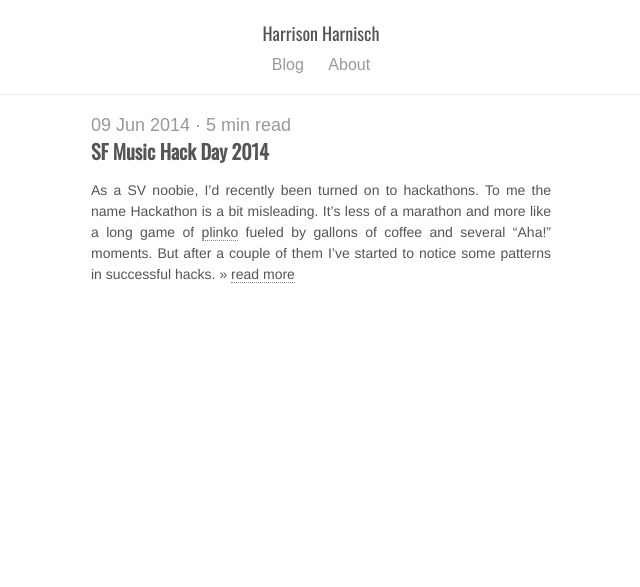
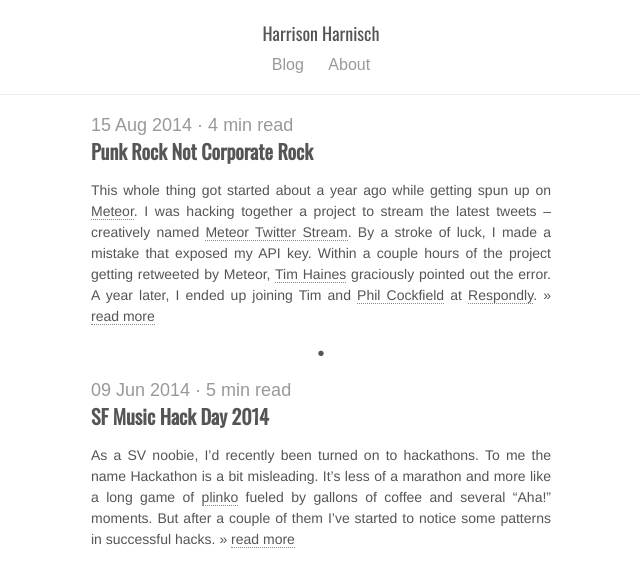
Before and after one commit to hharnisc/hharnisc.github.io, a Jekyll site: the page built from index.html, in a window 1280 px wide. Shown: the top 587 px of the page, without its empty margins (319-959 px from the left). Built offline with Jekyll 4.4.1, drawn with Linux system fonts in a browser that asks for light colours; nearby versions of some CDN libraries; some web fonts are replaced.

Commit message:
post added 2014-08-15

```diff
--- a/_layouts/default.html
+++ b/_layouts/default.html
@@ -7,6 +7,7 @@
     <link href='http://fonts.googleapis.com/css?family=Droid+Serif' rel='stylesheet' type='text/css'>
     <link href='http://fonts.googleapis.com/css?family=Oswald' rel='stylesheet' type='text/css'>
     <link href='http://fonts.googleapis.com/css?family=Droid+Sans' rel='stylesheet' type='text/css'>
+    <script src="//ajax.googleapis.com/ajax/libs/jquery/1.11.1/jquery.min.js"></script>
 </head>
 <body>
     <div class="header">
--- a/_layouts/post.html
+++ b/_layouts/post.html
@@ -27,7 +27,8 @@ layout: default
         {% for post in site.related_posts limit:3 %}
             <li>
                 <div class="details">
-                    {{ post.date | date_to_string }} &middot; {{ post.content | number_of_words | plus: 250 | divided_by: 180 | append: " min read" }}
+                    {{ post.date | date_to_string }} &middot;
+                    <span class="time">{{ post.content | number_of_words | plus: 250 | divided_by: 180.0}}</span> min read
                 </div>
                 <a href="{{post.url}}">
                     <h1 class="post-title">{{ post.title }}</h1>
--- /dev/null
+++ b/_posts/2014-08-15-punk-rock-not-corporate-rock.md
@@ -0,0 +1,20 @@
+---
+layout: post
+title: Punk Rock Not Corporate Rock
+tags:
+- Respondly
+---
+
+This whole thing got started about a year ago while getting spun up on [Meteor](https://www.meteor.com/). I was hacking together a project to stream the latest tweets -- creatively named [Meteor Twitter Stream](http://twitter-stream.meteor.com/). By a stroke of luck, I made a mistake that exposed my API key. Within a couple hours of the project getting retweeted by Meteor, [Tim Haines](https://twitter.com/TimHaines) graciously pointed out the error. A year later, I ended up joining Tim and [Phil Cockfield](https://twitter.com/philcockfield) at [Respondly](http://respond.ly).
+
+Since joining Respondly the most common question I've gotten is: _why are you leaving a company like Apple for Respondly?_ I'd like to preface everything I'm about to say with a few words about Apple: Apple is a great place to work that's filled with intensely smart people who genuinely care about their products. In making this change, I'm not so much leaving Apple as I'm _joining Respondly_.
+
+At Respondly, I will get the opportunity to tackle some truly unique challenges. Additionally, I am excited about the prospect of working closely on an amazing product and helping to grow a community and company. Tim and Phil are not only design-focused, but also very talented full-stack engineers. Even as this early stage, this holistic, unified approach has produced a positive effect on organizational processes. You get people thinking about the design from the user's perspective while simultaneously thinking about the implementation. Development becomes much easier when you get the process right earlier rather than being forced to redefine everything later.
+
+The technology stack at Respondly is built on top of Meteor. Meteor is web framework with full-stack reactivity, a powerful packaging system, and one of the most supportive communities I've ever seen. It allows you to rapid prototype and iterate very quickly. Coming from a Django background, tasks that took weeks with Django often take only days or hours with Meteor. Much of the time saved can be attributed to live page updates as well as the smart packaging system.
+
+I come from a tools background and enjoy helping people be more productive. Since reading [this blog post](http://tom.preston-werner.com/2011/11/22/open-source-everything.html) by Tom Preston-Werner (formerly GitHub), I've felt the need to make my work as Open Source as possible. Respondly has already shown that this is important to them as well (take a look at their [GitHub profile](https://github.com/Respondly)). Working in an organization that shares these values really matters to me. Few things make me happier than to see a project with an MIT license!
+
+While at Respondly I'll strive to create an open, supportive and innovative culture. I think these are things that come naturally as I'd use these words to describe my own personality. I'm excited to be part of Respondly and am looking forward to what the future has to hold!
+<br><br><br><br><br>
+<img src="/images/respondly.png" height="25%" width="25%">
--- a/index.html
+++ b/index.html
@@ -6,7 +6,7 @@ title: Harrison Harnisch
     {% for post in site.posts %}
         <li>
             <div class="details">
-                {{ post.date | date_to_string }} &middot; {{ post.content | number_of_words | plus: 250 | divided_by: 180 | append: " min read" }}
+                {{ post.date | date_to_string }} &middot; <span class="time">{{ post.content | number_of_words | plus: 250 | divided_by: 180.0}}</span> min read
             </div>
             <a href="{{post.url}}">
                 <h1 class="post-title">{{ post.title }}</h1>
```
Also changed, not shown: other parts of _layouts/default.html (+7 -0 lines), images/respondly.png (added).
